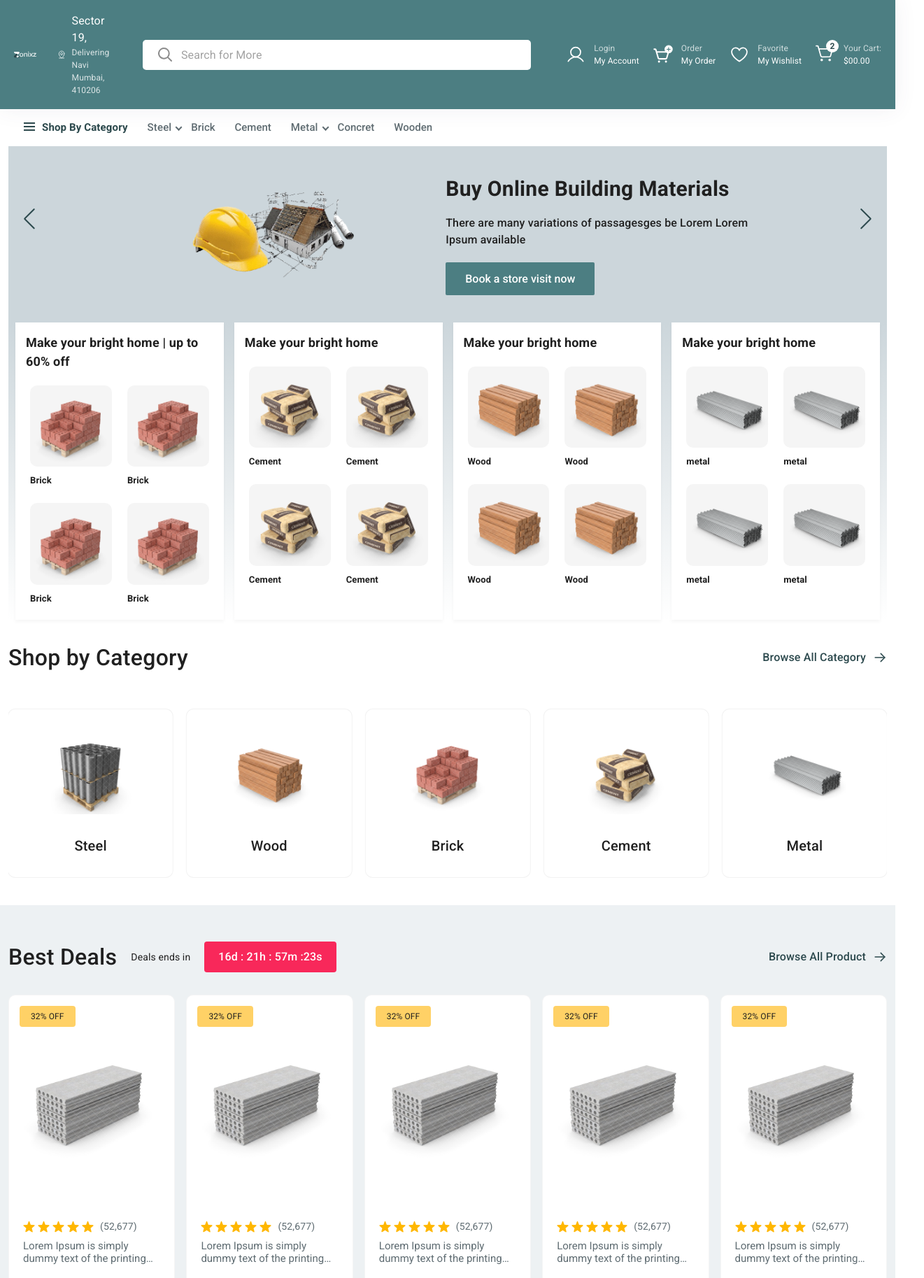
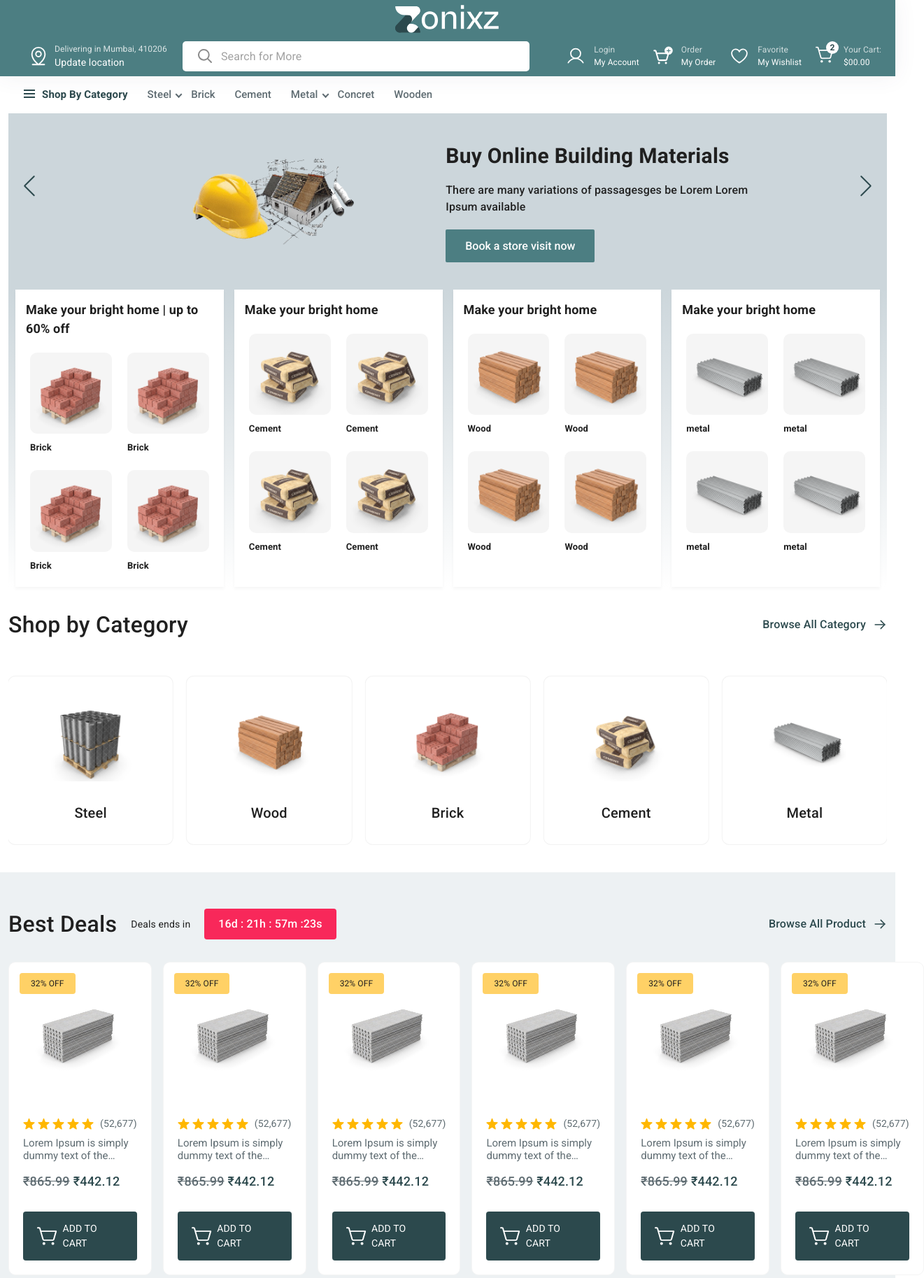
Before and after one commit to Raj-47-coder/zonix, a React (Create React App) app: page / in a window 1280 px wide. Shown: the top 1827 px of the page at 70% size, 1321 px wide, since content can reach past the window. Built offline with nearby package versions, Linux system fonts and the light colour scheme.

Commit message:
Changes added

```diff
--- a/src/Inauth/Benifits/Benifits.scss
+++ b/src/Inauth/Benifits/Benifits.scss
@@ -4,6 +4,7 @@
   gap: 3.3rem;
   margin-top: 3.2rem;
   margin-bottom: 3.2rem;
+  padding-top: 2rem;
 
   .benifits_item {
     // background-color: var(--theme_light);
--- a/src/Inauth/Bestdeals/Bestdeals.js
+++ b/src/Inauth/Bestdeals/Bestdeals.js
@@ -15,6 +15,7 @@ function Bestdeals() {
     { img: product1, title: 'Steel' },
     { img: product1, title: 'Wood' },
     { img: product1, title: 'Brick' },
+    { img: product1, title: 'Cement' },
     { img: product1, title: 'Cement' },
   ]
   return (
--- a/src/Inauth/Bestdeals/Bestdeals.scss
+++ b/src/Inauth/Bestdeals/Bestdeals.scss
@@ -1,6 +1,6 @@
 .deals_box {
   display: grid;
-  grid-template-columns: repeat(5, 1fr);
+  grid-template-columns: repeat(6, 1fr);
   gap: 1.6rem;
 
   @media screen and (max-width:1199px) {
@@ -19,8 +19,8 @@
   background-color: var(--theme_white);
 
   .card_img {
-    max-height: 30rem;
-    min-height: 30rem;
+    max-height: 20rem;
+    min-height: 20rem;
     width: 100%;
     min-width: 100%;
     border-radius: 50%;
@@ -44,8 +44,8 @@
     }
 
     img {
-      max-height: 100%;
-      max-width: 100%;
+      max-height: 80%;
+      max-width: 80%;
     }
 
     @media screen and (max-width:991px) {
--- a/src/Inauth/Brands/Brands.scss
+++ b/src/Inauth/Brands/Brands.scss
@@ -7,8 +7,8 @@
   background-color: var(--theme_white);
 
   .brand_img {
-    height: 7rem;
-    width: 7rem;
+    height: 11rem;
+    width: 11rem;
     display: flex;
     align-items: center;
     justify-content: center;
--- a/src/Inauth/Footer/Footer.js
+++ b/src/Inauth/Footer/Footer.js
@@ -10,6 +10,7 @@ import telegram from '../../images/telegram.png';
 import 'swiper/css';
 import './Footer.scss';
 import { Link } from "react-router-dom";
+import Benifits from "../Benifits/Benifits";
 
 function Footer() {
 
@@ -17,6 +18,7 @@ function Footer() {
     <>
       <Box component={'div'} className='footer'>
         <Box component={'div'} className='footer_container'>
+        <Benifits />
           <Box component={'div'} className='footer_rows'>
             <Box component={'div'} className='footer_cols first'>
               <Typography component={'a'} href='#' className='logo'>
--- a/src/Inauth/Header/Header.js
+++ b/src/Inauth/Header/Header.js
@@ -60,17 +60,22 @@ export default function Header() {
   return (
     <>
       <Box component={"div"} className="header">
+        <Box component={"div"} className="top_logo">
+          <Link component={"a"} to="/" className='logo'>
+            <Logo />
+          </Link>
+        </Box>
         <Box component={"div"} className="header_top">
           <Box component={"div"} className="header_left">
-            <Link component={"a"} to="/" className='logo'>
+            {/* <Link component={"a"} to="/" className='logo'>
               <Logo />
-            </Link>
+            </Link> */}
 
             <Box component={"div"} className="user_location">
               <Pin />
               <Box component={"a"} href="https://maps.app.goo.gl/fN5wREpYeCc5qVtn9" className="location">
-                <Typography component={"p"} className="title">Sector 19,</Typography>
-                <Typography component={"p"} className="locate">Delivering Navi Mumbai, 410206</Typography>
+                <Typography component={"p"} className="locate">Delivering in Mumbai, 410206</Typography>
+                <Typography component={"p"} className="title">Update location</Typography>
               </Box>
             </Box>
           </Box>
@@ -127,11 +132,11 @@ export default function Header() {
               <ListItem onClick={handleClose}>
                 <NavLink fullWidth component={'a'} to={'/profile'}>Profile</NavLink>
               </ListItem>
+              {/* <ListItem onClick={handleClose}>
+                <NavLink fullWidth component={'a'} to={'/orders'}>Orders</NavLink>
+              </ListItem> */}
               <ListItem onClick={handleClose}>
-                <NavLink fullWidth component={'a'} to={'/orders'}>Orders</NavLink>
-              </ListItem>
-              <ListItem onClick={handleClose}>
-                <NavLink fullWidth component={'a'} to={'/'}>Log out</NavLink>
+                <NavLink fullWidth component={'a'} to={'/signform'}>Sign In</NavLink>
               </ListItem>
             </Menu>
 
@@ -180,7 +185,7 @@ export default function Header() {
             </svg>
           </Button>
         </Box>
-         {/* ----------------{ Humburgar---------------- } */}
+        {/* ----------------{ Humburgar---------------- } */}
         <Box component={"div"} className="">
           <Box component={'div'} className='menu_items'>
             <Typography component={'a'} href='javascript:void(0)' onClick={toggleDrawer} className='active'><Humburgar />Shop By Category</Typography>
--- a/src/Inauth/Header/Header.scss
+++ b/src/Inauth/Header/Header.scss
@@ -6,11 +6,19 @@
   z-index: 996;
   box-shadow: 0px 0px 30px 0px rgba(82, 63, 105, 0.08);
 
+  .top_logo{
+    display: flex;
+    align-items: center;
+    justify-content: center;
+    padding-top: 0.7rem;
+
+  }
+
   .header_top {
     display: flex;
     align-items: center;
     justify-content: space-between;
-    padding: 1.2rem 2rem;
+    padding: 0.5rem 2rem;
 
     .header_left {
       display: flex;
@@ -40,8 +48,9 @@
         align-items: center;
         margin-left: 2rem;
         cursor: pointer;
-        padding: 0.6rem 1rem;
+        // padding: 0.6rem 1rem;
         border-radius: 0.3rem;
+
 
         svg {
           height: 4.8rem;
@@ -52,7 +61,7 @@
           margin-left: 0.8rem;
 
           .title {
-            font-size: 1.6rem;
+            font-size: 1.4rem;
             color: var(--theme_white);
           }
 
@@ -81,7 +90,7 @@
 
     .header_center {
       max-width: calc(48% - 4rem);
-      width: 100%;
+      width: 40%;
       margin: 0 2rem;
       display: flex;
       align-items: center;
--- a/src/Inauth/Mainpages/Home.js
+++ b/src/Inauth/Mainpages/Home.js
@@ -1,6 +1,6 @@
 import React from "react";
 import Bannerslider from '../Bannerslider/Bannerslider'
-import Benifits from '../Benifits/Benifits';
+// import Benifits from '../Benifits/Benifits';
 import Categories from '../Categories/Categories';
 import Bestdeals from '../Bestdeals/Bestdeals';
 import Brands from '../Brands/Brands';
@@ -21,7 +21,7 @@ function Home() {
       <Featuresproducts />
       <Announcement />
       <Toprated />
-      <Benifits />
+      {/* <Benifits /> */}
     </>
   );
 }
--- a/src/Inauth/Toprated/Toprated.scss
+++ b/src/Inauth/Toprated/Toprated.scss
@@ -26,15 +26,15 @@
 
       .toprated_col {
         border: 1px solid var(--theme_light);
-        padding: 1.5rem;
+        padding: 1rem;
         display: flex;
         align-items: center;
         justify-content: space-between;
         border-radius: 0.6rem;
 
         .toprated_img {
-          height: 8rem;
-          width: 8rem;
+          height: 10rem;
+          width: 10rem;
           display: flex;
           align-items: center;
           justify-content: center;
@@ -47,7 +47,7 @@
         }
 
         .toprated_desc {
-          width: calc(100% - 8rem);
+          width: calc(90% - 10rem);
           padding-left: 2rem;
 
           p {
--- a/src/Zonixzsvgs/Zonixzsvgs.js
+++ b/src/Zonixzsvgs/Zonixzsvgs.js
@@ -1,7 +1,7 @@
 const Logo = () => {
   return (
     <>
-      <svg width="236" height="63" viewBox="0 0 236 63" fill="none" xmlns="http://www.w3.org/2000/svg">
+      <svg width="236" height="40" viewBox="0 0 236 63" fill="none" xmlns="http://www.w3.org/2000/svg">
         <path d="M77.8 54.8C67.08 54.8 59.56 46.88 59.56 34.64C59.56 22.4 67.08 14.48 77.8 14.48C88.52 14.48 96.12 22.4 96.12 34.64C96.12 46.88 88.52 54.8 77.8 54.8ZM77.8 48.96C84.44 48.96 89.08 44.4 89.08 34.64C89.08 24.8 84.44 20.32 77.8 20.32C71.24 20.32 66.68 24.8 66.68 34.64C66.68 44.4 71.24 48.96 77.8 48.96ZM111.818 54H104.858V15.28H111.818V25.6C113.338 19.6 117.498 14.48 125.098 14.48C132.698 14.48 137.418 19.04 137.418 27.28V54H130.538V28.96C130.538 23.92 128.538 20.4 121.978 20.4C114.538 20.4 111.818 25.6 111.818 32.08V54ZM154.709 9.04H147.749V0.399999H154.709V9.04ZM154.709 54H147.749V15.28H154.709V54ZM168.371 54H160.371L174.211 34.48L161.331 15.28H169.331L179.411 30.88L189.731 15.28H197.731L184.051 34.24L197.171 54H189.091L182.611 43.92L178.851 38.24L175.091 43.92L168.371 54ZM232.609 54H199.409V48.32L220.049 25.04L223.889 21.2L216.689 21.52H201.009V15.28H231.809V21.04L211.329 43.84L207.329 48.16L215.489 47.84H232.609V54Z" fill="white" />
         <path fillRule="evenodd" clipRule="evenodd" d="M52.918 5.61076C48.9191 1.92304 42.689 2.17528 39.0008 6.17368C29.4854 16.4914 12.1245 35.316 2.60912 45.6332C-1.0788 49.6316 -0.826662 55.8632 3.17204 59.5504C3.17204 59.5509 3.17266 59.5509 3.17266 59.5514C7.17152 63.2386 13.4026 62.9869 17.0898 58.9885C26.6057 48.6703 43.9661 29.8472 53.482 19.529C57.1697 15.5306 56.918 9.29948 52.9196 5.61126C52.9185 5.61126 52.9185 5.61076 52.918 5.61076Z" fill="#2C494D" />
         <path fillRule="evenodd" clipRule="evenodd" d="M35.4973 39.0298C37.062 37.2856 38.0125 34.9817 38.0125 32.4557V32.4541C38.0125 27.0141 33.6035 22.6055 28.1639 22.6055H23.8472L39.001 6.17362C42.6892 2.17522 48.9193 1.92298 52.9182 5.61069C52.9187 5.61069 52.9187 5.61119 52.9198 5.61119C56.9181 9.29942 57.1699 15.5306 53.4822 19.5289L35.4973 39.0298Z" fill="white" />
```
